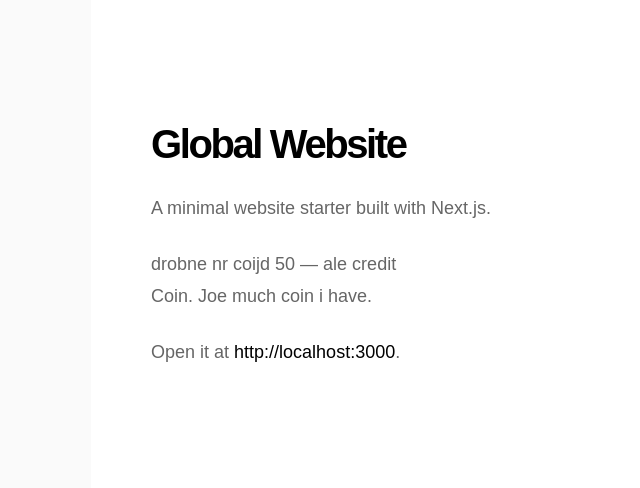
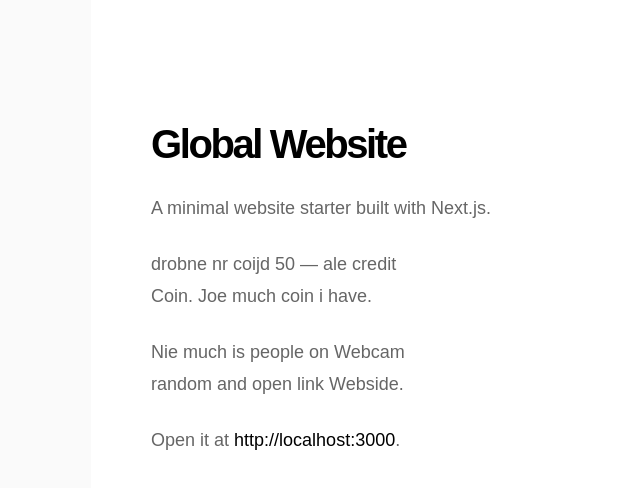
Before and after one commit to InfinityFreakUniverseBoy/global-website, a Next.js app: page / in a window 1280 px wide. Shown: the top 488 px of the page, without its empty margins (149-789 px from the left). Built offline with nearby package versions, Linux system fonts and the light colour scheme.

Commit message:
Add requested webcam webside text
Co-authored-by: InfinityFreakUniverseBoy <321112098+InfinityFreakUniverseBoy@users.noreply.github.com>

```diff
--- a/src/app/page.tsx
+++ b/src/app/page.tsx
@@ -11,6 +11,7 @@ export default function Home() {
           <h1>Global Website</h1>
           <p>A minimal website starter built with Next.js.</p>
           <p>drobne nr coijd 50 — ale credit Coin. Joe much coin i have.</p>
+          <p>Nie much is people on Webcam random and open link Webside.</p>
           <p>
             {isDevelopment ? (
               <>
```
